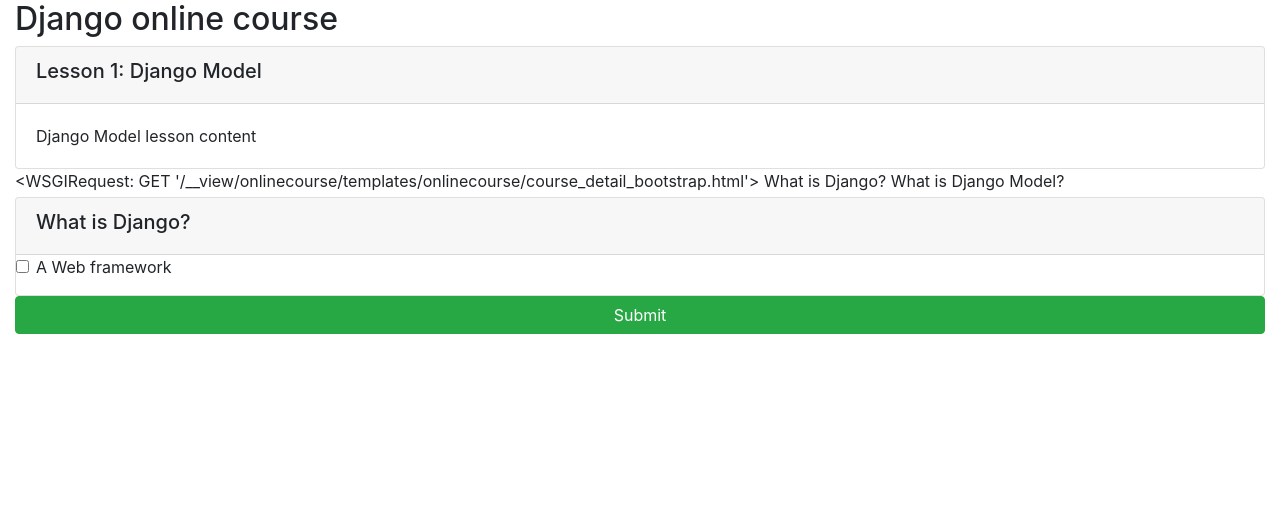
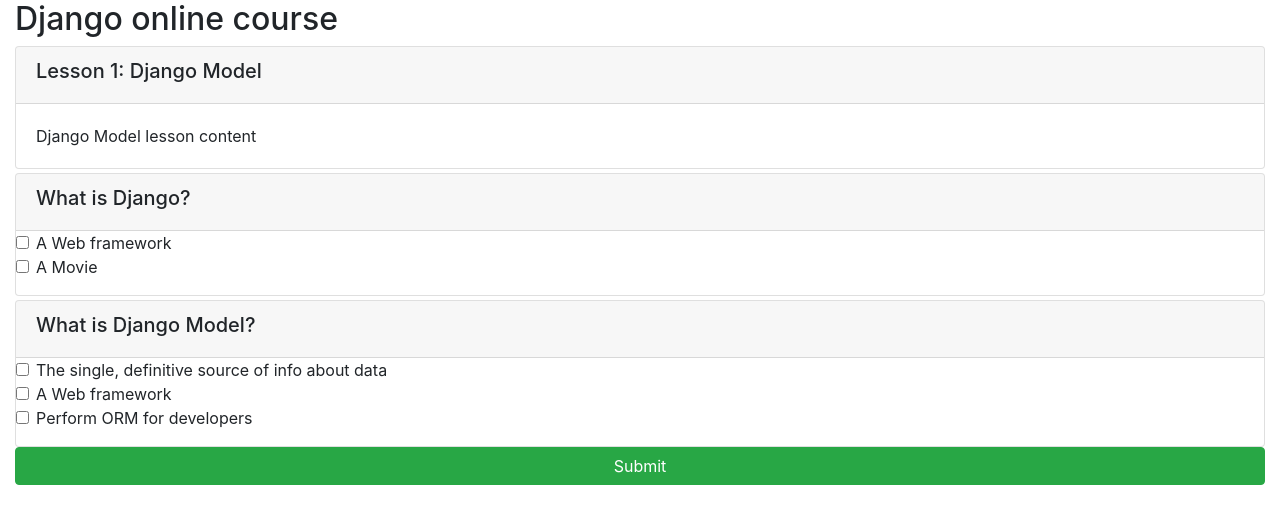
Before and after one commit to elniebiet/ibm_course_django_project, a Django app: template onlinecourse/templates/onlinecourse/course_detail_bootstrap.html in a window 1280 px wide. Shown: the part 56-580 px from the top of the page. Run offline with Django 3.2, Linux system fonts and the light colour scheme; the template is opened without the code that fills it: values that come from a table or form of the project are taken from there, others are empty; a user stored in the database is signed in; data comes from the database, SQL or seed files in the repository; some libraries are stand-ins or nearby versions.

Commit message:
temp update

```diff
--- a/onlinecourse/templates/onlinecourse/course_detail_bootstrap.html
+++ b/onlinecourse/templates/onlinecourse/course_detail_bootstrap.html
@@ -51,10 +51,6 @@
                 {% endfor %}
             </div>
 
-            {{request}}
-            {% for question in course.question_set.all %}
-                {{question.question_text}}
-            {% endfor %}
             <!-- Task: show questions and choices -->
             <!-- <HINT> Use Bootstrap Collapse to hide exam first, more details could be found here
             https://www.w3schools.com/bootstrap4/bootstrap_collapse.asp-->
@@ -65,7 +61,7 @@
             </div> -->
 
             <!-- <HINT> If user is authenticated, show course exam with a list of question -->
-
+            {% if user.is_authenticated %}
                 <!-- <HINT> Each example will have many questions -->
 
                 <!-- <HINT> Each question will have many choices -->
@@ -78,13 +74,13 @@
                 <!-- A choice submission form example -->
                 <form id="questionform" action="point to a submit view" method="post">
                             <!-- ... for each question in the course ... -->
-                        {% for lesson in course.lesson_set.all %}
-
+                            {% for question in course.question_set.all %}
                                 <div class="card mt-1">
                                     <div class="card-header"><h5>{{ question.question_text}}</h5></div>
                                     {% csrf_token %}
                                     <div class="form-group">
                                     <!-- ... for each choice in the question ... -->
+                                        {% for choice in question.choice_set.all %}
                                             <div class="form-check">
                                                 <label class="form-check-label">
                                                     <input type="checkbox" name="choice_{{choice.id}}"
@@ -92,12 +88,13 @@
                                                         value="{{choice.id}}">{{ choice.choice_text }}
                                                 </label>
                                             </div>
+                                        {% endfor %}
                                     </div>
                                 </div>
                             {% endfor %}
                         <input class="btn btn-success btn-block" type="submit" value="Submit">
                 </form>
-
+            {% endif %}
             <!--Check here to see more details Bootstrap checkbox
              https://www.w3schools.com/bootstrap4/bootstrap_forms_inputs.asp-->
     </div>
```
Lines whose indentation alone changed are shown as unchanged.
